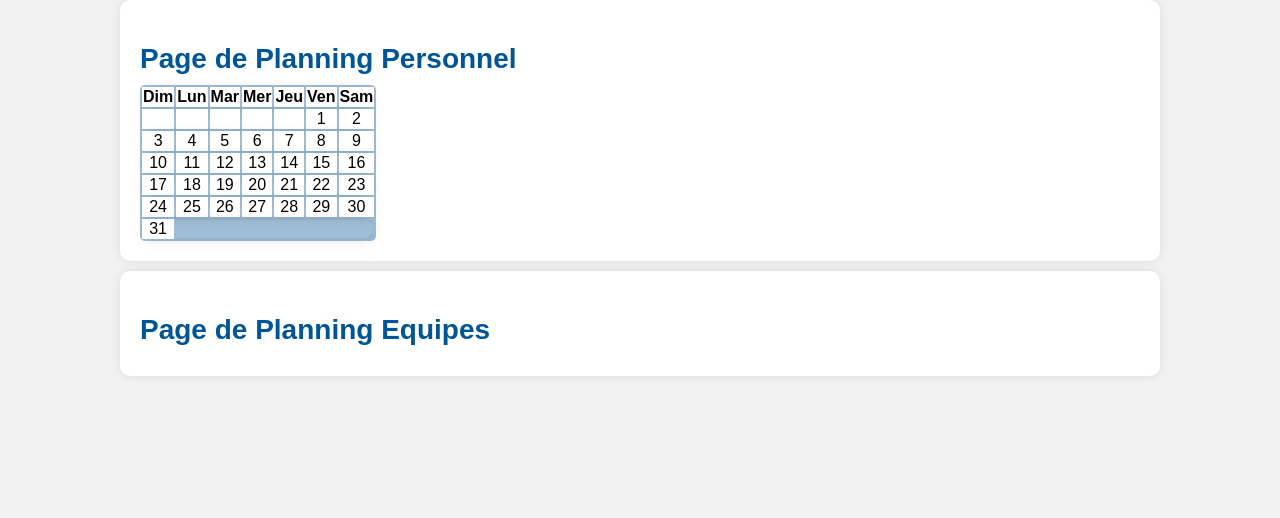
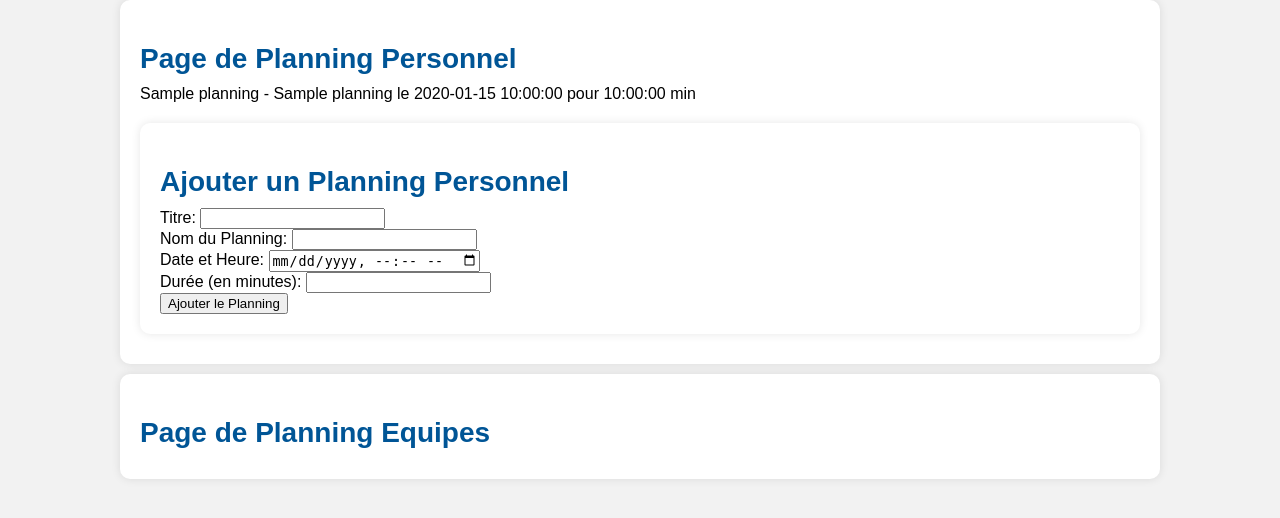
Before and after one commit to quamilou/Projet_BTS1_SPORT, a PHP site: page /Planning.php in a window 1280 px wide. Shown: the part 100-618 px from the top of the page. Run offline with PHP 8.4, Linux system fonts and the light colour scheme; a user stored in the database is signed in; tables that the repository leaves empty hold one stand-in row (values such as "Sample post").

Commit message:
Update Planning.php

```diff
--- a/vue/Planning.php
+++ b/vue/Planning.php
@@ -1,10 +1,11 @@
 <?php
 require "../model/CBDD.php";
 session_start();
-$year = date('Y'); // Année courante
-$month = date('m'); // Mois courant
-$daysInMonth = cal_days_in_month(CAL_GREGORIAN, $month, $year); // Nombre de jours dans le mois
-$startDayOfMonth = date('w', mktime(0, 0, 0, $month, 1, $year)); // Jour de la semaine du premier jour du mois
+
+//$year = date('Y'); // Année courante
+//$month = date('m'); // Mois courant
+//$daysInMonth = cal_days_in_month(CAL_GREGORIAN, $month, $year); // Nombre de jours dans le mois
+//$startDayOfMonth = date('w', mktime(0, 0, 0, $month, 1, $year)); // Jour de la semaine du premier jour du mois
 
 ?>
 <!DOCTYPE html>
@@ -29,29 +30,65 @@ $startDayOfMonth = date('w', mktime(0, 0, 0, $month, 1, $year)); // Jour de la s
     </header>
     <main>
         <h2>Page de Planning Personnel</h2>
-        <table>
-            <tr>
-                <th>Dim</th><th>Lun</th><th>Mar</th><th>Mer</th>
-                <th>Jeu</th><th>Ven</th><th>Sam</th>
-            </tr>
-            <?php
-            $day = 1;
-            $blank = $startDayOfMonth;
-            while ($day <= $daysInMonth) {
-                echo "<tr>";
-                for ($i = 0; $i < 7; $i++) {
-                    if ($blank > 0) {
-                        echo "<td></td>";
-                        $blank--;
-                    } elseif ($day <= $daysInMonth) {
-                        echo "<td>$day</td>";
-                        $day++;
-                    }
+        <?php
+            $idClient = $_SESSION['user']['Id_Client'];
+            $stmt = $pdo->prepare("SELECT * FROM planning WHERE Id_Client = :idClient ORDER BY date_heure ASC");
+            $stmt->execute(['idClient' => $idClient]);
+            $plannings = $stmt->fetchAll(PDO::FETCH_ASSOC);
+
+            if ($plannings) {
+                echo "<ul>";
+                foreach ($plannings as $planning) {
+                    echo "<li>" . htmlspecialchars($planning['titre']) . " - " . htmlspecialchars($planning['nom_planning']) . " le " . htmlspecialchars($planning['date_heure']) . " pour " . htmlspecialchars($planning['durée']) . " min</li>";
                 }
-                echo "</tr>";
+                echo "</ul>";
+            } else {
+                echo "<p>Aucun planning personnel trouvé.</p>";
             }
-            ?>
-        </table>
+        ?>
+        <main>
+        <h2>Ajouter un Planning Personnel</h2>
+            <form action="../controller/ajouter_planning.php" method="post">
+                <label for="titre">Titre:</label>
+                <input type="text" id="titre" name="titre" required><br>
+
+                <label for="nom_planning">Nom du Planning:</label>
+                <input type="text" id="nom_planning" name="nom_planning" required><br>
+
+                <label for="date_heure">Date et Heure:</label>
+                <input type="datetime-local" id="date_heure" name="date_heure" required><br>
+
+                <label for="durée">Durée (en minutes):</label>
+                <input type="number" id="durée" name="durée" required min="1"><br>
+
+                <input type="submit" value="Ajouter le Planning">
+            </form>
+        </main>
+
+       <!--<table>
+           <tr>
+               <th>Dim</th><th>Lun</th><th>Mar</th><th>Mer</th>
+               <th>Jeu</th><th>Ven</th><th>Sam</th>
+           </tr>
+           //<?php
+           //$day = 1;
+           //$blank = $startDayOfMonth;
+           //while ($day <= $daysInMonth) {
+           //    echo "<tr>";
+           //    for ($i = 0; $i < 7; $i++) {
+           //        if ($blank > 0) {
+           //            echo "<td></td>";
+           //            $blank--;
+           //        } elseif ($day <= $daysInMonth) {
+           //            echo "<td>$day</td>";
+           //            $day++;
+           //        }
+           //    }
+           //    echo "</tr>";
+           //}
+           //?>
+       </table>
+        -->
     </main>
     <main>
         <h2>Page de Planning Equipes</h2>
```
